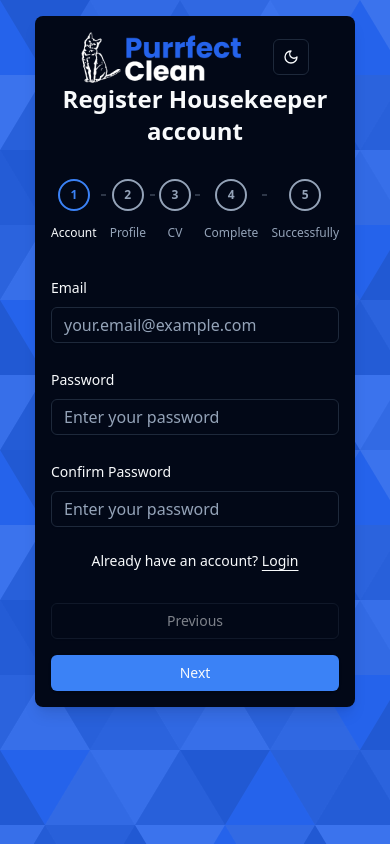
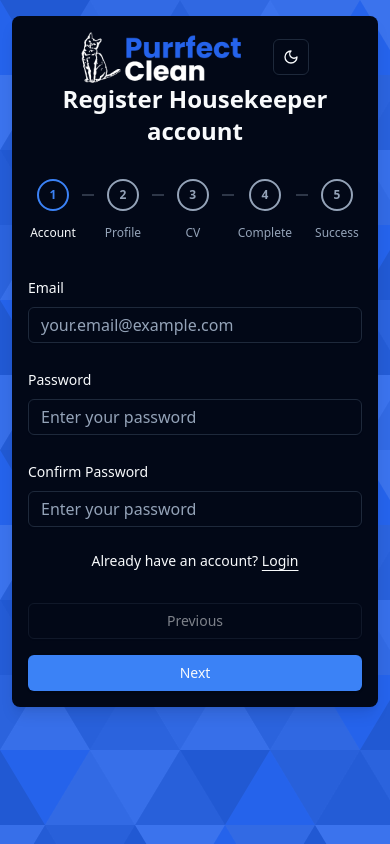
Before and after one commit to Dematto04/Spring2025SWD392_NET1709_TeamRocket_FE, a React (Vite) app: page /register-housekeeper in a window 390 px wide. Built offline with nearby package versions, Linux system fonts and the light colour scheme.

Commit message:
add route

```diff
--- a/src/components/Authen/housekeeper/HousekeeperRegister.jsx
+++ b/src/components/Authen/housekeeper/HousekeeperRegister.jsx
@@ -79,7 +79,7 @@ const HousekeeperRegister = () => {
       stepItem: <HousekeeperRegisterComplete />,
     },
     {
-      label: "Successfully",
+      label: "Success",
       description: "Welcome",
       stepItem: <HousekeeperWelcome />,
     },
@@ -135,7 +135,7 @@ const HousekeeperRegister = () => {
   ];
 
   return (
-    <div className="min-h-screen flex flex-col items-center justify-start p-4">
+    <div className="min-h-screen  flex flex-col items-center justify-start py-4 px-3">
       <StepperExample steps={steps} handleNextStep={handleNextStep}>
         <StepperHeader>
           <div className="flex justify-center items-center gap-8">
--- a/src/components/Authen/housekeeper/HousekeeperSelfForm.jsx
+++ b/src/components/Authen/housekeeper/HousekeeperSelfForm.jsx
@@ -31,8 +31,8 @@ const services = [
     label: "Laundry",
   },
   {
-    id: "Cooking (personal chef)",
-    label: "Cooking (personal chef)",
+    id: "Cooking",
+    label: "Cooking",
   },
   {
     id: "Babysitting",
@@ -52,8 +52,6 @@ const services = [
   },
 ];
 export default function HousekeeperSelfForm({ form }) {
-
-
   return (
     <Form
       {...form}
@@ -138,14 +136,18 @@ export default function HousekeeperSelfForm({ form }) {
                         return (
                           <FormItem
                             key={item.id}
-                            className="flex flex-row items-start space-x-3 space-y-0"
+                            className="col-span-2 lg:col-span-1 flex flex-wrap flex-row items-start space-x-3 space-y-0"
                           >
+                            <div className="flex items-center gap-1">
                               <FormControl>
                                 <Checkbox
                                   checked={field.value?.includes(item.id)}
                                   onCheckedChange={(checked) => {
                                     return checked
-                                    ? field.onChange([...field.value, item.id])
+                                      ? field.onChange([
+                                          ...field.value,
+                                          item.id,
+                                        ])
                                       : field.onChange(
                                           field.value?.filter(
                                             (value) => value !== item.id
@@ -157,6 +159,7 @@ export default function HousekeeperSelfForm({ form }) {
                               <FormLabel className="text-sm font-normal">
                                 {item.label}
                               </FormLabel>
+                            </div>
                           </FormItem>
                         );
                       }}
--- a/src/components/Layout/Navbar.jsx
+++ b/src/components/Layout/Navbar.jsx
@@ -64,7 +64,7 @@ export default function Navbar() {
                   <NavigationMenuLink asChild>
                     <Link
                       className="group flex h-full w-full select-none flex-col justify-start rounded-md bg-gradient-to-b from-muted/50 to-muted p-6 no-underline outline-none focus:shadow-md"
-                      to="/home-cleaning"
+                      to="/service/intro/home-cleaning"
                     >
                       <div className="overflow-hidden">
                         <img
--- a/src/components/ui/stepper.jsx
+++ b/src/components/ui/stepper.jsx
@@ -59,7 +59,7 @@ export function StepperExample({
   );
   return (
     <div
-      className={`w-full max-w-xs sm:max-w-2xl md:max-w-4xl bg-card rounded-lg shadow-lg p-4 sm:p-6 md:p-8 transition duration-100 ${className}`}
+      className={`w-full md:max-w-4xl bg-card rounded-lg shadow-lg p-4 sm:p-6 md:p-8 transition duration-100 ${className}`}
     >
       {/* Header */}
       {childrenByType.header}
@@ -108,7 +108,7 @@ export const Step = ({ label, description, icon, stepNumber, status }) => {
   };
 
   return (
-    <div className="relative flex flex-col items-center group">
+    <div className="relative flex flex-col items-center group w-full">
       <div
         className={`w-8 h-8 sm:w-10 sm:h-10 md:w-12 md:h-12 flex items-center justify-center rounded-full border-2 ${getStepClassName()} transition-colors duration-200`}
       >
@@ -144,7 +144,7 @@ export const Stepper = ({ steps, currentStep }) => {
   return (
     <nav
       aria-label="Progress"
-      className="w-full max-w-xs sm:max-w-2xl md:max-w-3xl mx-auto"
+      className="w-full md:max-w-3xl mx-auto"
     >
       <ol className="flex items-center">
         {steps.map((step, index) => (
@@ -161,7 +161,7 @@ export const Stepper = ({ steps, currentStep }) => {
                 </div>
               </li>
             )}
-            <li className={index > 0 ? "flex-1" : ""}>
+            <li className={"basis-[50px] sm:basis-[100px]"}>
               <Step
                 {...step}
                 stepNumber={index + 1}
--- /dev/null
+++ b/src/page/ServiceBookPage.jsx
@@ -0,0 +1,9 @@
+import React from 'react'
+
+function ServiceBookPage() {
+  return (
+    <div className='mt-96'>ServiceBookPage</div>
+  )
+}
+
+export default ServiceBookPage
--- /dev/null
+++ b/src/page/ServiceIntro.jsx
@@ -0,0 +1,16 @@
+import { Button } from '@/components/ui/button'
+import React from 'react'
+import { useNavigate } from 'react-router-dom'
+
+function ServiceIntroPage() {
+    const nav = useNavigate()
+    const serviceId = 12
+  return (
+    <div className='mt-96 h-screen w-screen'>
+        <div>ServiceIntroPage</div>
+        <Button onClick={()=>nav(`/service/${serviceId}`)}>Book now</Button>
+    </div>
+  )
+}
+
+export default ServiceIntroPage
--- a/src/redux/api/apiSlice.js
+++ b/src/redux/api/apiSlice.js
@@ -1,7 +1,7 @@
 import { createApi, fetchBaseQuery } from '@reduxjs/toolkit/query'
 const apiSlice = createApi({
     reducerPath: 'api',
-    baseQuery: fetchBaseQuery({ baseUrl: 'https://api.example.com' }),
+    baseQuery: fetchBaseQuery({ baseUrl: '' }),
     endpoints: () => ({})
 })
 
```
Also changed, not shown: src/routes/routes.js (+10 -0 lines). Lines whose indentation alone changed are shown as unchanged.
